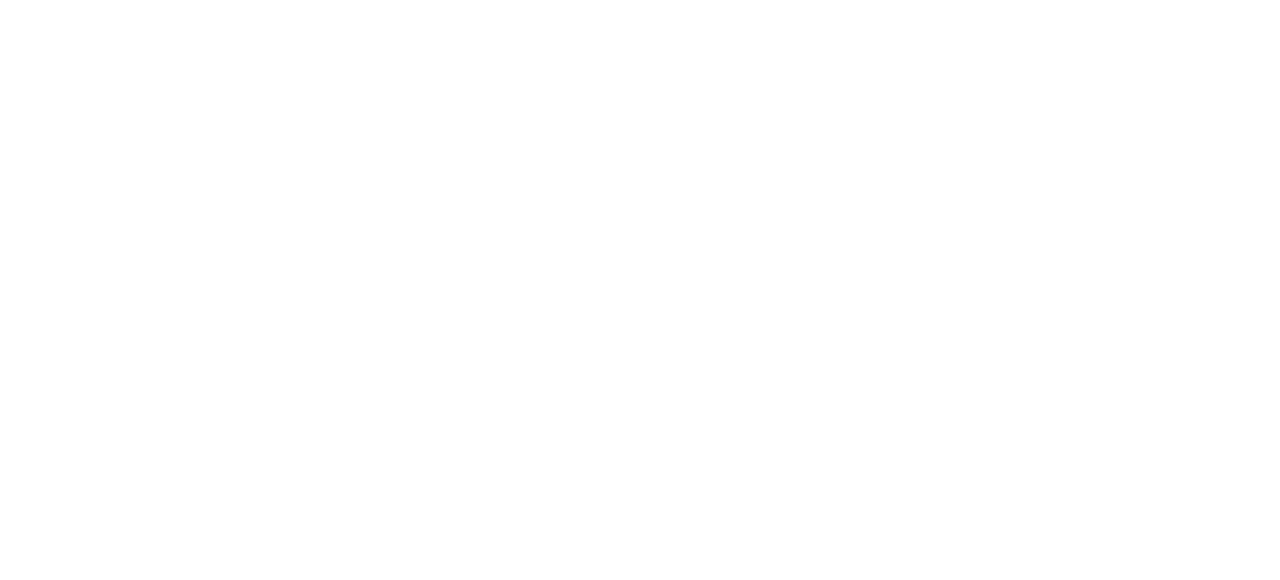
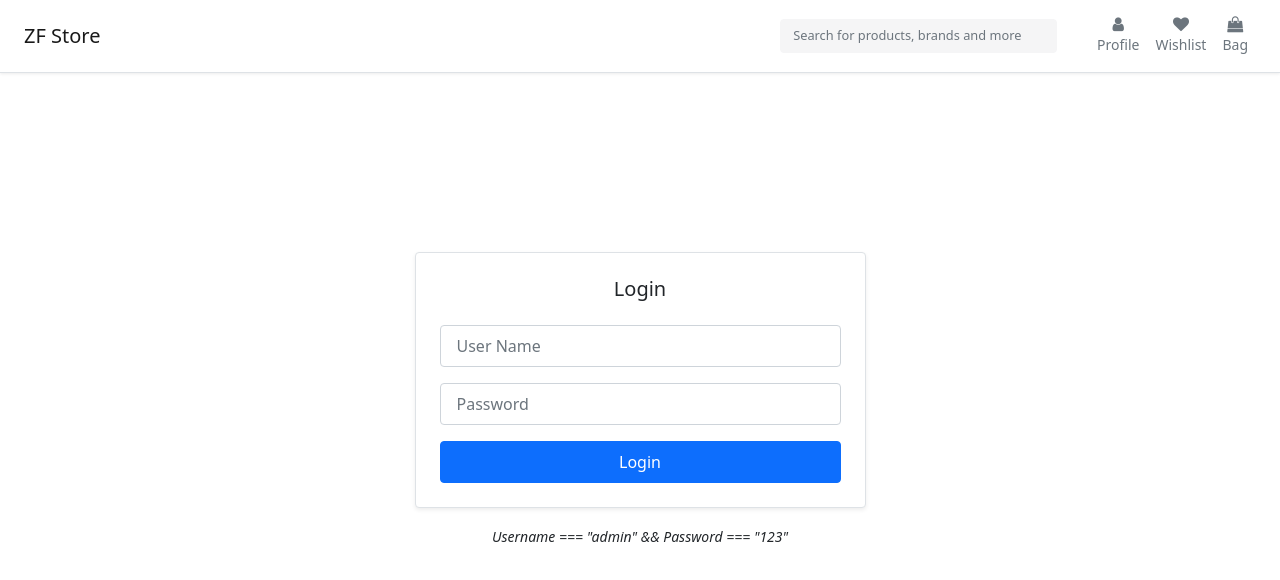
Before and after one commit to ramunaidubobbili/zf-store, a React (Create React App) app: page /login in a window 1280 px wide. Shown: the top 580 px of the page. Built offline with nearby package versions, Linux system fonts and the light colour scheme.

Commit message:
Login page functionality

```diff
--- a/src/App.js
+++ b/src/App.js
@@ -12,11 +12,17 @@
       <main>
         <Router>
           <Switch>
-            <Route exact path="/">
+            <Route path="/login">
               <Login />
             </Route>
-            <Route path="/admin">
+            <ProtectedRoute path="/admin">
               <Admin />
+            </ProtectedRoute>
+            <Route exact path="/">
+              <Redirect exact from="/" to="admin" />
+            </Route>
+            <Route path="*">
+              <Redirect from="/" to="admin" />
             </Route>
           </Switch>
         </Router>
--- a/src/components/admin/admin.jsx
+++ b/src/components/admin/admin.jsx
@@ -1,5 +1,5 @@
 import React from "react";
-import { Redirect, Switch, Route, Link } from "react-router-dom";
+import { Redirect, Switch, Route } from "react-router-dom";
 import { withRouter } from "react-router";
 import AdminHeader from "./header";
 import LeftMenu from "./left-menu";
@@ -15,15 +15,22 @@
           islogout: false
         };
     }
-
+    signOut = () => {
+        localStorage.removeItem("token");
+        this.setState({
+          islogout: true
+        });
+    };
     render(){
-
+        if (this.state.islogout) {
+            return <Redirect to="/login" />;
+        }
         const { match } = this.props;
         return(
             <>
-                <AdminHeader match={match} />
-                <div className="container p-4">
-                    <div className="row">
+                <AdminHeader match={match} signOut={this.signOut}/>
+                <div className="container p-4 pt-5">
+                    <div className="row pt-5">
                         <LeftMenu  match={match}/>
                         <Switch>
                             <Route path={`${match.path}/users`}>
--- a/src/components/admin/header.jsx
+++ b/src/components/admin/header.jsx
@@ -13,7 +13,9 @@
                             </button>
                             <Link to={this.props.match.path} className="navbar-brand">ZF Admin</Link>
                             <div className="collapse navbar-collapse justify-content-end" id="navbarTogglerDemo03">
-                                <Link to="/" className="btn btn-link nav-link text-secondary text-center px-2 py-0">Logout</Link>
+                                <button onClick={this.props.signOut} className=" btn btn-link nav-link text-secondary text-center px-2 py-0">
+                                    Logout
+                                </button>
                             </div>
                         </div>
                     </nav>
--- a/src/components/login.jsx
+++ b/src/components/login.jsx
@@ -1,5 +1,5 @@
 import React from "react";
-import { Redirect, Route, Link} from "react-router-dom";
+import { Redirect } from "react-router-dom";
 import Header from './header';
 
 class Login extends React.Component {
@@ -15,12 +15,33 @@
     };
   }
 
+  handleFormChange = event => {
+    let loginParamsNew = { ...this.state.loginParams };
+    let val = event.target.value;
+    loginParamsNew[event.target.name] = val;
+    this.setState({
+      loginParams: loginParamsNew
+    });
+  };
 
-
-
+  login = event => {
+    debugger;
+    let user_id = this.state.loginParams.user_id;
+    let user_password = this.state.loginParams.user_password;
+    if (user_id === "admin" && user_password === "123") {
+      localStorage.setItem("token", "T");
+      this.setState({
+        islogged: true
+      });
+    }
+    event.preventDefault();
+  };
 
   render() {
-
+    let token = localStorage.getItem("token");
+    if (token) {
+        return <Redirect to="/" />;
+    }
     return (
       <>
         <Header/>
@@ -39,11 +60,11 @@
                           <input type="password" name="user_password" id="user_password" placeholder="Password" onChange={this.handleFormChange} className="py-2 px-3 form-control"/>
                       </div>
                       <div className="d-grid gap-2">
-                          <Link to="/admin" className="py-2 px-3 btn btn-primary">Login</Link>
-                          {/* <button type="submit" onClick={this.login} className="py-2 px-3 btn btn-primary" >Login</button> */}
+                          <button type="submit" onClick={this.login} className="py-2 px-3 btn btn-primary" >Login</button>
                       </div>
                   </form>
               </div>
+              <i className="small text-secondry">Username === "admin" && Password === "123"</i>
             </div>
           </div>
         </div>
--- a/src/components/pageNotFound.jsx
+++ b/src/components/pageNotFound.jsx
@@ -1,6 +1,12 @@
 import React from "react";
 const NotFound = () => {
-  return <h2>404 page not found </h2>;
+  return (
+  <>
+    <div className="col-sm-12 col-md-9">
+      <h4>404 page not found </h4>
+    </div>
+  </>
+  )
 };
 
 export default NotFound;
--- a/src/custom.css
+++ b/src/custom.css
@@ -16,9 +16,9 @@
   color: #696E79;
   font-size: .8rem;
 }
-.App {
+/* .App {
   padding-top: 5rem;
-}
+} */
 .left-panel h6{
   color: #7e818c;
 }
```
